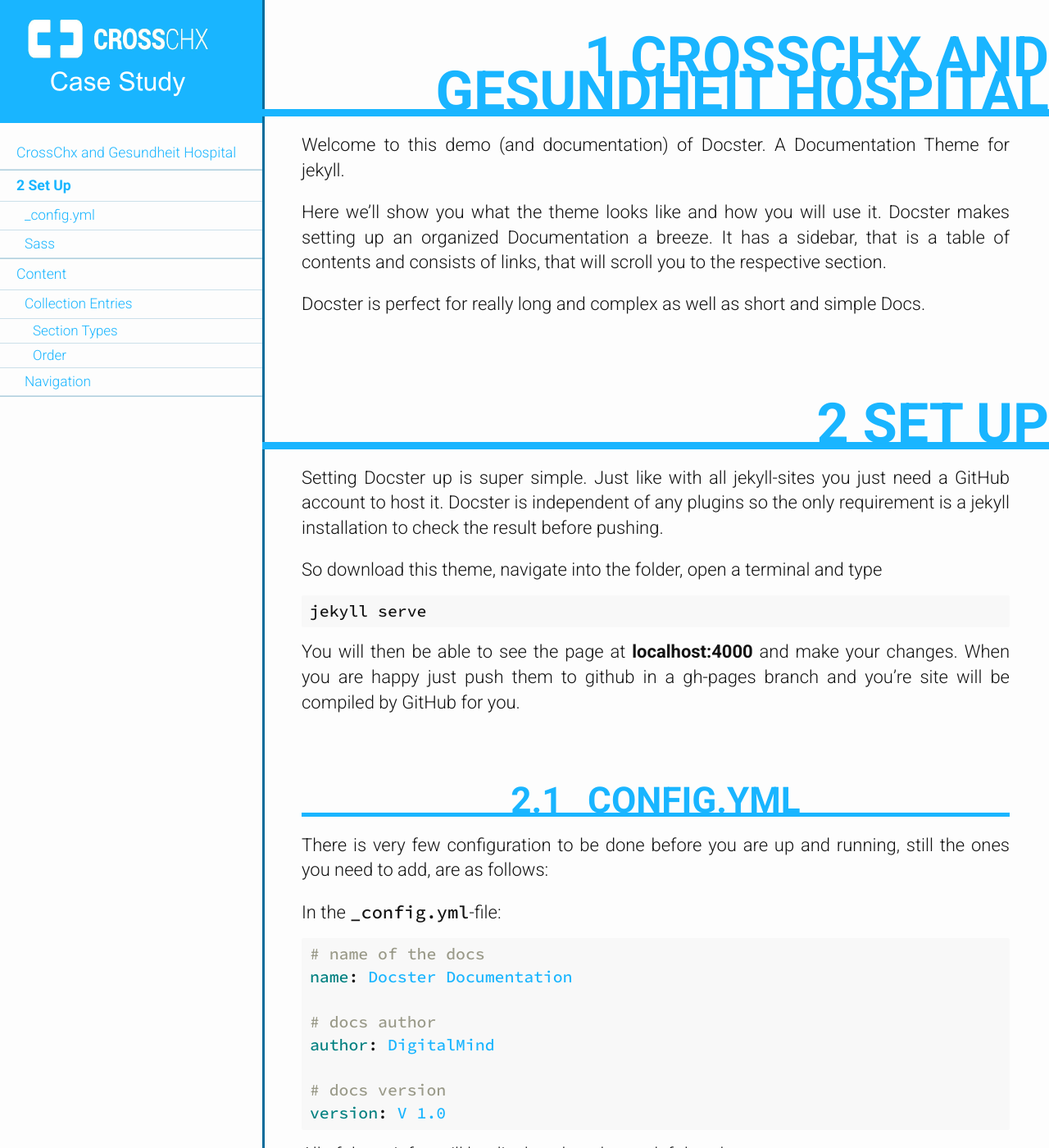
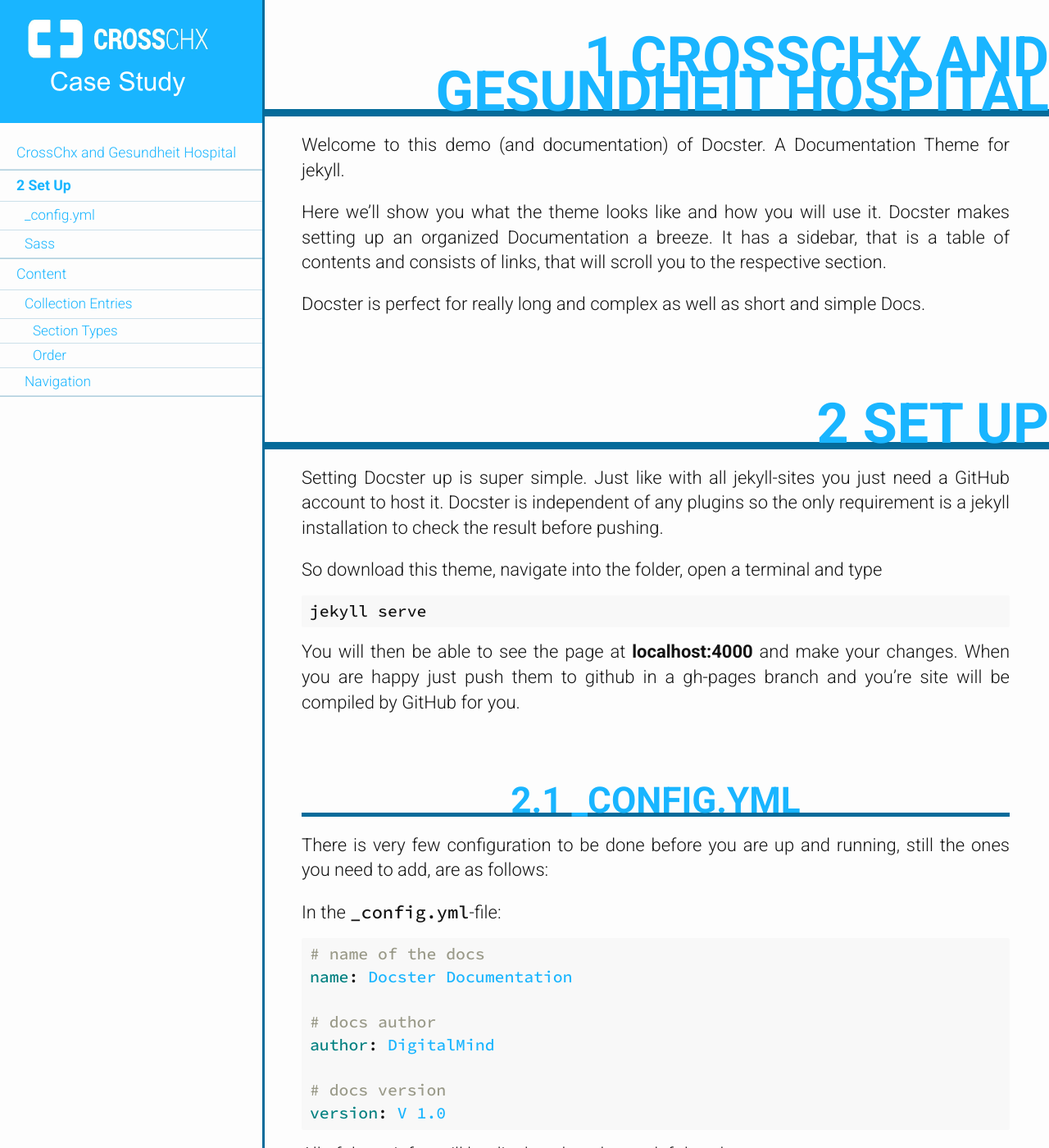
Before and after one commit to knc789/case-study, a Jekyll site: the page built from index.html, in a window 1280 px wide and 1400 px high. Shown: the whole window at 82% size. Built offline with Jekyll 4.4.1, drawn with Linux system fonts in a browser that asks for light colours.

Commit message:
changing border color

```diff
--- a/_sass/partials/_general.scss
+++ b/_sass/partials/_general.scss
@@ -73,7 +73,7 @@ h1 {
     font-size: 3.1em;
     padding: 30px 0 0;
     text-align: right;
-    border-bottom: $blue 9px solid;
+    border-bottom: $darkblue 9px solid;
     width: 100%;
     line-height: 0.61;
     margin: 0 0 20px;
@@ -94,7 +94,7 @@ h2 {
     padding: 30px 0 0;
     width: 90%;
     text-align: center;
-    border-bottom: 5px solid $blue;
+    border-bottom: 5px solid $darkblue;
     margin: 0 auto 20px;
     line-height: 0.63;
 
@@ -115,7 +115,7 @@ h3{
     padding: 20px 0 0;
     width: 90%;
     text-align: left;
-    border-bottom: 4px solid $blue;
+    border-bottom: 4px solid $darkblue;
     margin: 0 auto 20px;
     line-height: 0.65;
 
@@ -135,7 +135,7 @@ h4{
     padding: 18px 0 0;
     width: 90%;
     text-align: left;
-    border-bottom: 3px solid $blue;
+    border-bottom: 3px solid $darkblue;
     margin: 0 auto 18px;
     line-height: 0.67;
 
@@ -156,7 +156,7 @@ h5{
     padding: 40px 0 0;
     width: 90%;
     text-align: left;
-    border-bottom: 2px solid $blue;
+    border-bottom: 2px solid $darkblue;
     margin: 0 auto 15px;
     line-height: 0.68;
 
@@ -172,7 +172,7 @@ a{
     text-decoration: none;
 
     .content &{
-        border-bottom: $blue 1px solid;
+        border-bottom: $darkblue 1px solid;
         padding: 0px 2px;
 
         &:hover{
```
